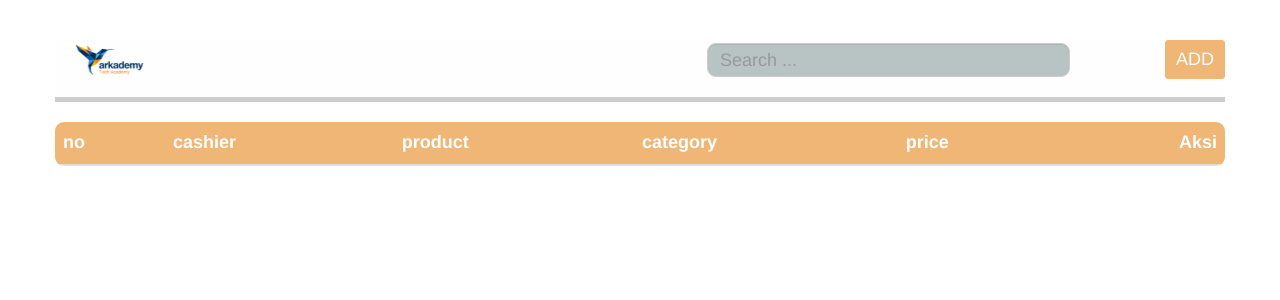
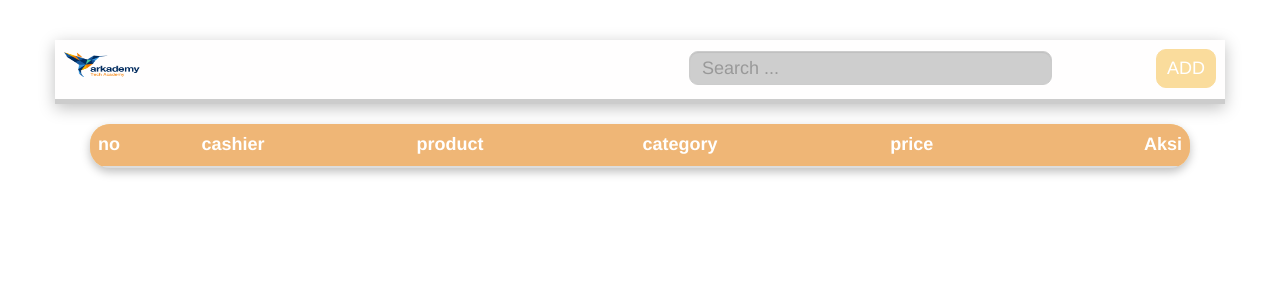
Before and after one commit to purkonuddin/CRUD180120, a PHP site: page / in a window 1280 px wide. Shown: the top 300 px of the page. Run offline with PHP 8.4, Linux system fonts and the light colour scheme; data that the repository does not hold is empty.

Commit message:
update mockup
ganti logo

```diff
--- a/6c/index.php
+++ b/6c/index.php
@@ -221,25 +221,20 @@
 		    color: #333;
 		    background-color: #fff;
 		}
-		.page-header {
-		    padding-bottom: 9px;
-		    margin: 40px 0 20px;
-		    border-bottom: 5px solid #ccc;
-				background-color: #fffefe;
-		}
+
 		.table-bordered {
 			border: 2px solid #ddd;
 		}
 		.btn-success {
 				color: #fff;
-				background-color: #efb676;
-				border-color: #efb676;
+				background-color: #FADC9C;
+				border-color: #FADC9C;
 				font-size: 18px
 		}
 		.btn-success:hover {
 		    color: #fff;
-		    background-color: #efb676;
-		    border-color: #efb676;
+		    background-color: #FADC9C;
+		    border-color: #FADC9C;
 				font-size: 18px
 		}
 		.btn-info {
@@ -271,14 +266,38 @@
 		    border-color: transparent;
 				font-size: 18px
 		}
+		.page-header {
+	    padding-bottom: 9px;
+	    margin: 40px 0 20px;
+	    border-bottom: 5px solid #ccc;
+			background-color: #fffefe;
+			background:#FFFEFE;
+			box-shadow: 0px 4px 15px rgba(0, 0, 0, 0.25);
+		}
+		.table {
+
+	    width: 100%;
+	    max-width: 100%;
+	    margin-bottom: 20px;
+	    box-shadow: 0px 4px 10px rgba(0, 0, 0, 0.25);
+	    border-radius: 20px;
+
+		}
 		table {
 		    display: table;
 		    border-collapse: separate;
 		    border-spacing: 2px;
-		    border-color: grey;
+		    /* border-color: grey; */
 				border-collapse: collapse;
-				 border-radius: 0.5em;
+				 /* border-radius: 0.5em; */
 				 overflow: hidden;
+
+				 border-radius: 20px 20px 0px 0px;
+		}
+		thead{
+			background: #FADC9C;
+			box-shadow: 0px 4px 10px rgba(0, 0, 0, 0.25);
+			border-radius: 20px 20px 0px 0px;
 		}
 		.glyphicon .glyphicon-ok-circle {
     	font-size: 175px;
@@ -290,20 +309,20 @@
 <div class="container">
 	<!-- Page Heading -->
         <div class="row">
-            <h1 class="page-header"><img src="assets/header_arcademy0.png" class="img-fluid" alt="Responsive image">
+            <h1 class="page-header"><img src="assets/header_arcademy0.png" class="img-fluid" alt="Responsive image" style="width: 96px;height: 50px;left: 48px;top: 0px;">
 							<div class="pull-right">
 							<!-- <input class="form-control" type="text" placeholder="Search" aria-label="Search"> -->
 							<form class="pull-left" action="#" method="get" role="form">
 								 <div class="input-group">
-										 <input type="text" name="kata_kunci" class="form-control" placeholder="Search ..." aria-label="Search" aria-describedby="basic-addon2" style="background-color: #a8b7b7cf;color: white;font-size: 18px; border-radius: 0.5em;   margin-right: 95px;margin-left: 10px; margin-top: 3px;float: right;">
+										 <input type="text" name="kata_kunci" class="form-control" placeholder="Search ..." aria-label="Search" aria-describedby="basic-addon2" style="background: #CECECE; color: white;font-size: 18px; border-radius: 0.5em;   margin-right: 95px;margin-left: 10px; margin-top: 11px; float: right;">
 
 								 </div>
 						 </form>
-								<a href="#" class="pull-right btn btn-sm btn-success" data-toggle="modal" data-target="#ModalaAdd"><span class="fa fa-plus"></span> ADD</a>
+								<a href="#" class="pull-right btn btn-sm btn-success" data-toggle="modal" data-target="#ModalaAdd" style="margin: 9px;border-radius: 10px;"><span class="fa fa-plus"></span> ADD</a>
 							</div>
 						</h1>
         </div>
-	<div class="row">
+	<div class="row" style="margin: 0 20px;">
 		<div id="reload">
 		<table class="table ">
 			<thead>
```
Also changed, not shown: 6c/assets/header_arcademy0.png.
